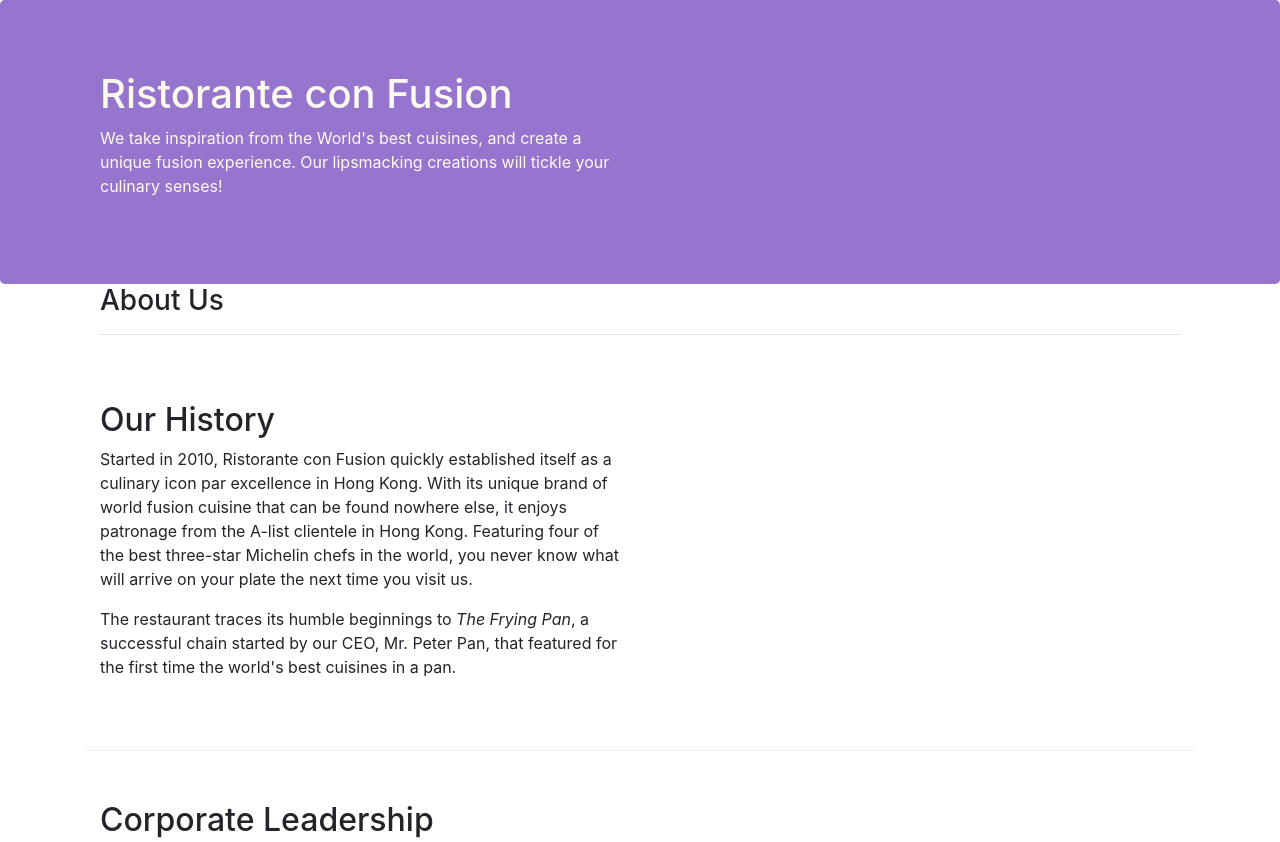
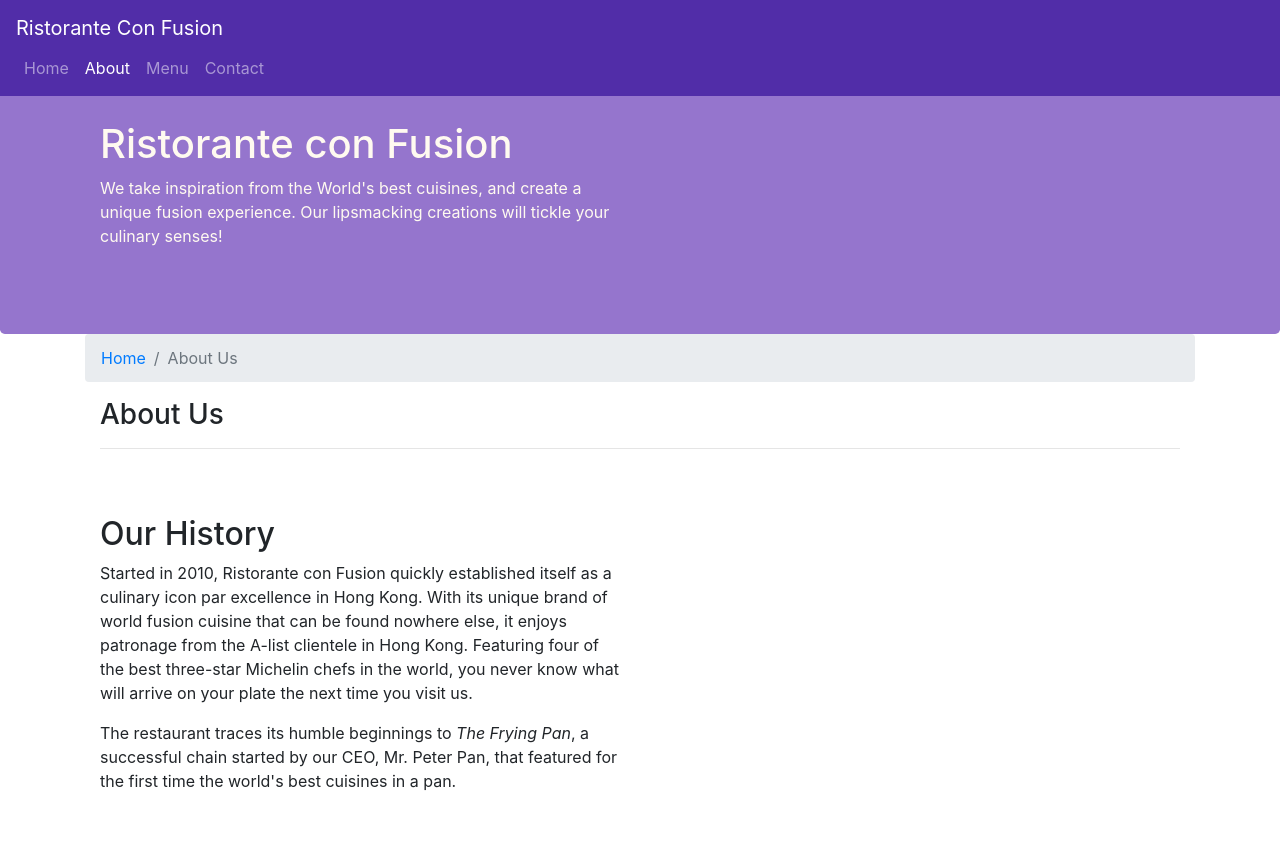
Before and after one commit to shivampri2002/ristorante_confusion, a website: page aboutus.html in a window 1280 px wide. Shown: the top 842 px of the page. Drawn offline with nearby package versions, Linux system fonts and the light colour scheme.

Commit message:
Navbar and Breadcrumbs

```diff
--- a/aboutus.html
+++ b/aboutus.html
@@ -15,7 +15,23 @@
 </head>
 
 <body>
+    <nav class="navbar navbar-dark navbar-expand-sm fixed-top">
+        <div class="contianer">
+            <button class="navbar-toggler" type="button" data-toggle="collapse" data-target="#Navbar">
+                <span class="navbar-toggler-icon"></span>
+            </button>
+            <a class="navbar-brand mr-auto" href="index.html">Ristorante Con Fusion</a>
+            <div class="collapse navbar-collapse" id="Navbar">
+                <ul class="navbar-nav mr-auto">
+                    <li class="nav-item"><a class="nav-link" href="index.html">Home</a></li>
+                    <li class="nav-item active"><a class="nav-link" href="#">About</a></li>
+                    <li class="nav-item"><a class="nav-link" href="#">Menu</a></li>
+                    <li class="nav-item"><a class="nav-link" href="#">Contact</a></li>
+                </ul>
+            </div>
+        </div>
 
+    </nav>
     <header class="jumbotron">
         <div class="container">
             <div class="row row-header">
@@ -31,6 +47,10 @@
 
     <div class="container">
         <div class="row row-header">
+            <ol class="col-12 breadcrumb">
+                <li class="breadcrumb-item"><a href="index.html">Home</a></li>
+                <li class="breadcrumb-item active">About Us</li>
+            </ol>
             <div class="col-12">
                <h3>About Us</h3>
                <hr>
@@ -70,7 +90,7 @@
                 <div class="col-4 offset-1 col-sm-2">
                     <h5>Links</h5>
                     <ul class="list-unstyled">
-                        <li><a href="#">Home</a></li>
+                        <li><a href="index.html">Home</a></li>
                         <li><a href="#">About</a></li>
                         <li><a href="#">Menu</a></li>
                         <li><a href="#">Contact</a></li>
--- a/css/styles.css
+++ b/css/styles.css
@@ -28,3 +28,12 @@
     font-size: 80%;
     color: #0f0f0f;
 }
+
+body {
+    padding: 50px 0px 0px 0px;
+    z-index: 0;
+}
+
+.navbar-dark {
+    background-color: #512DA8;
+}
```
Also changed, not shown: index.html (+17 -0 lines).
